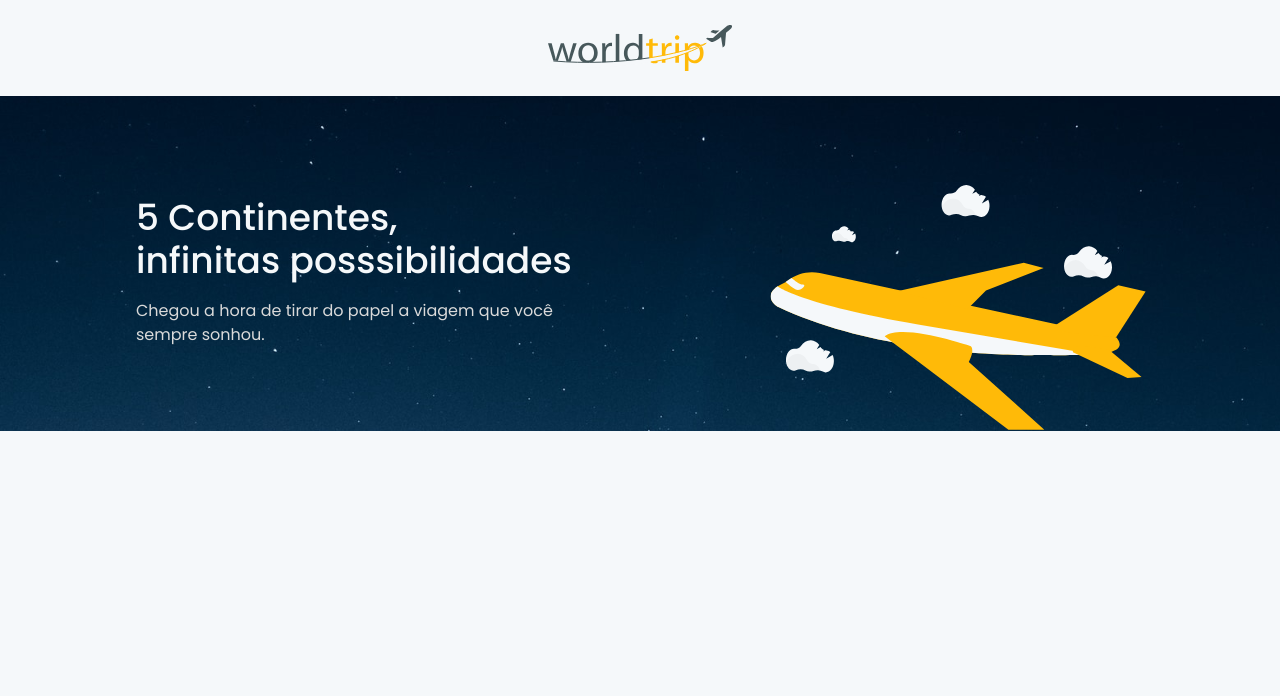
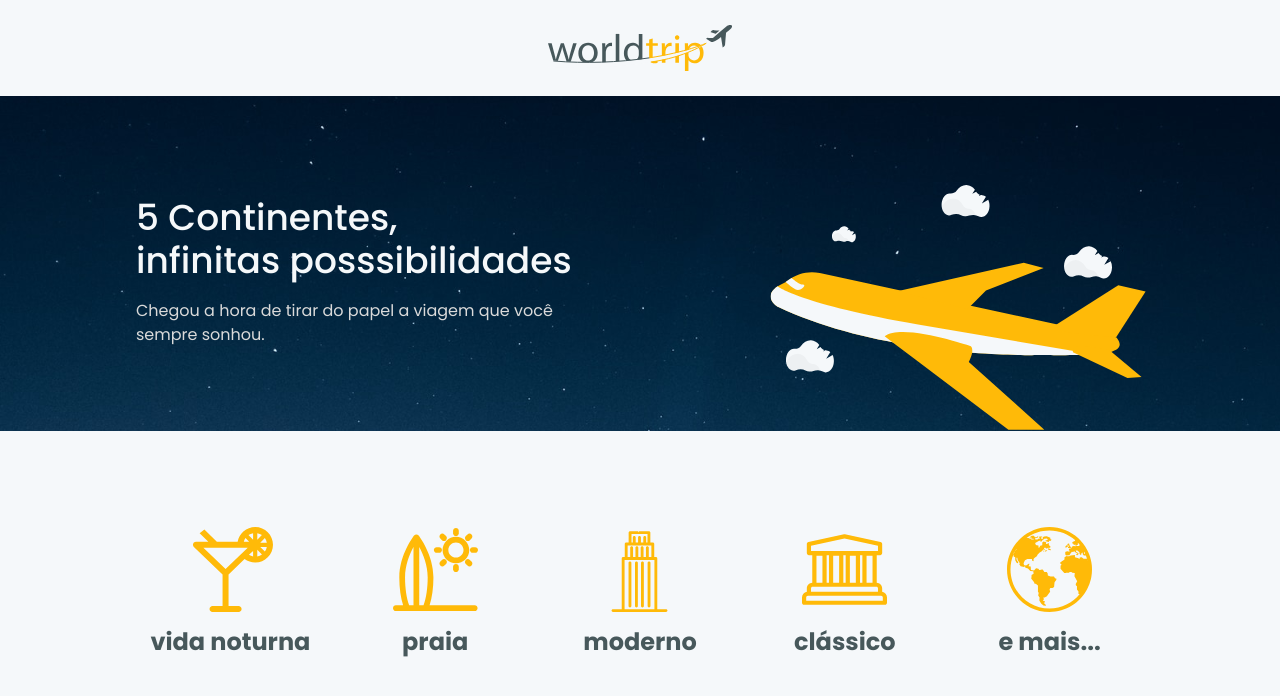
Before and after one commit to camilamiz/chakra-ui-interface, a Next.js app: page / in a window 1280 px wide. Shown: the top 696 px of the page. Built offline with nearby package versions, Linux system fonts and the light colour scheme.

Commit message:
add travel categories component

```diff
--- /dev/null
+++ b/src/components/TravelCategories.tsx
@@ -0,0 +1,40 @@
+import { Box, HStack, Img, SimpleGrid, Stack, Text } from "@chakra-ui/react";
+
+export function TravelCategories() {
+  return(
+    <HStack w="100%" justify="center" pt="88" pb="88">
+      <SimpleGrid columns={5} w="80%">
+        <Box>
+          <Stack align="center">
+            <Img src="/cocktail.svg" boxSize="85"/>
+            <Text justify="center" pt="1" fontWeight="600" fontSize="24px">vida noturna</Text>
+          </Stack>
+        </Box>
+        <Box>
+          <Stack align="center">
+            <Img src="/surf.svg" boxSize="85"/>
+            <Text justify="center" pt="1" fontWeight="600" fontSize="24px">praia</Text>
+          </Stack>
+        </Box>
+        <Box>
+          <Stack align="center">
+            <Img src="/building.svg" boxSize="85"/>
+            <Text justify="center" pt="1" fontWeight="600" fontSize="24px">moderno</Text>
+          </Stack>
+        </Box>
+        <Box>
+          <Stack align="center">
+            <Img src="/museum.svg" boxSize="85"/>
+            <Text justify="center" pt="1" fontWeight="600" fontSize="24px">clássico</Text>
+          </Stack>
+        </Box>
+        <Box>
+          <Stack align="center">
+            <Img src="/earth.svg" boxSize="85"/>
+            <Text justify="center" pt="1" fontWeight="600" fontSize="24px">e mais...</Text>
+          </Stack>
+        </Box>
+      </SimpleGrid>
+    </HStack>
+  );
+}
--- a/src/pages/index.tsx
+++ b/src/pages/index.tsx
@@ -1,5 +1,6 @@
-import { Flex } from "@chakra-ui/react";
+import { Flex, Stack } from "@chakra-ui/react";
 import { Banner } from "../components/Banner";
+import { TravelCategories } from "../components/TravelCategories";
 
 export default function Home() {
   return (
@@ -7,7 +8,10 @@ export default function Home() {
       w="100wh"
       h={`${100-24}vh`}
     >
-      <Banner />
+      <Stack w="100%">
+        <Banner />
+        <TravelCategories />
+      </Stack>
     </Flex>
   )
 }
```
